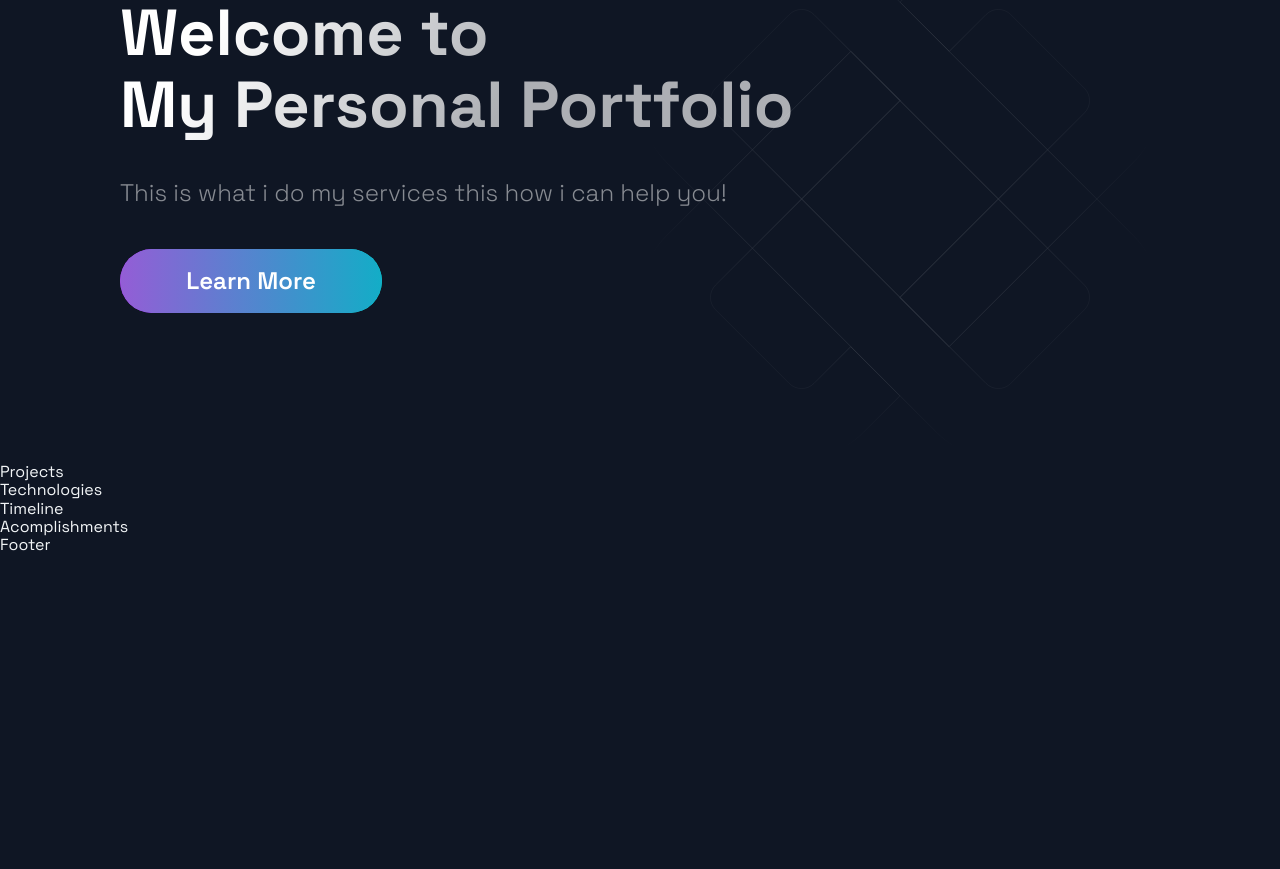
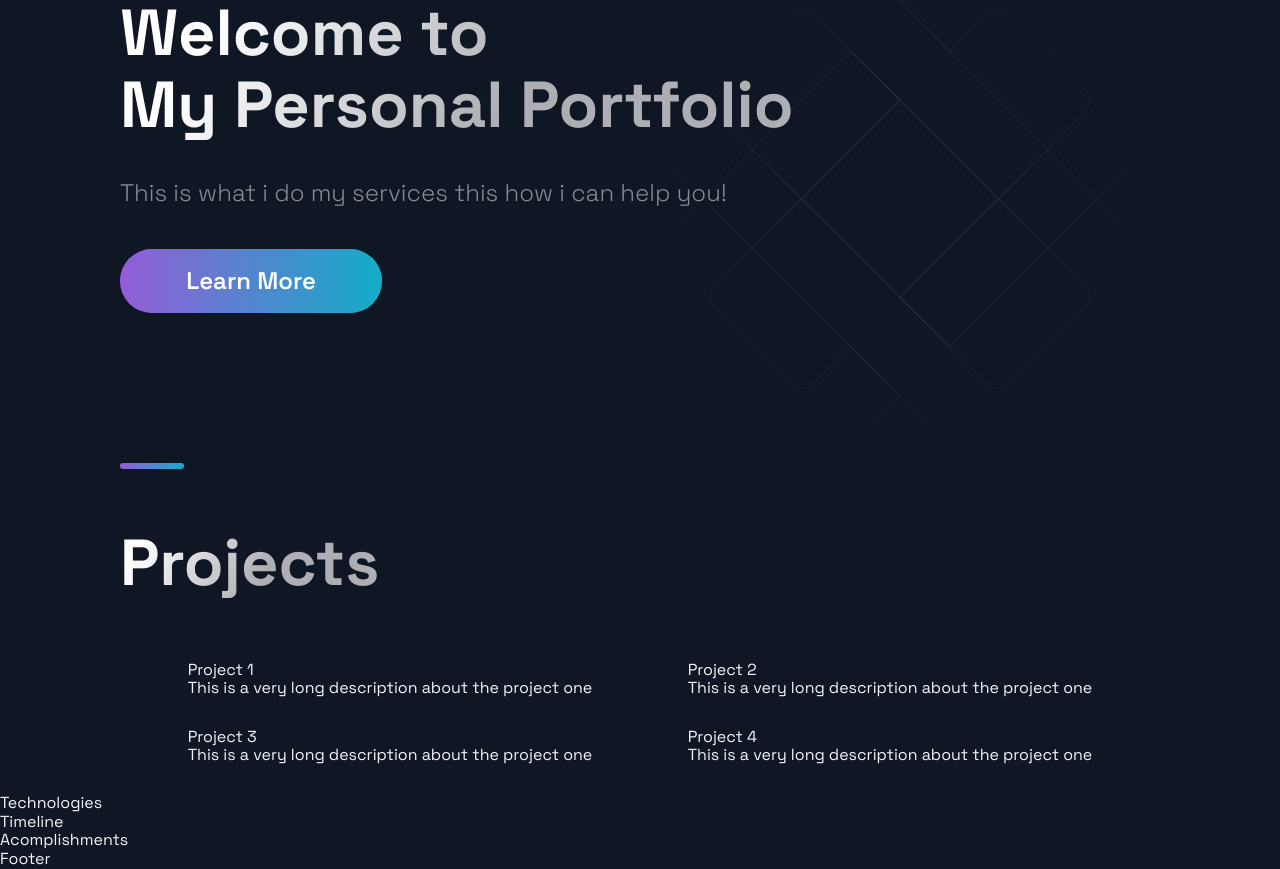
Before and after one commit to Taimur-s/Portfolio-Website, a Next.js app: page / in a window 1280 px wide. Shown: the part 178-1047 px from the top of the page. Before the commit the page ends 800 px from the top, so only its background shows below. Built offline with nearby package versions, Linux system fonts and the light colour scheme.

Commit message:
projects

```diff
--- a/src/components/Projects/Projects.js
+++ b/src/components/Projects/Projects.js
@@ -5,9 +5,31 @@ import { Section, SectionDivider, SectionTitle } from '../../styles/GlobalCompon
 import { projects } from '../../constants/constants';
 
 const Projects = () => (
-  <div>
-    Projects
-  </div>
+  <Section nopadding id='projects'>
+    <SectionDivider/>
+    <SectionTitle main>Projects</SectionTitle>
+    <GridContainer>
+      {[{
+        title: 'Project 1',
+        description:'This is a very long description about the project one'
+      },{
+        title: 'Project 2',
+        description:'This is a very long description about the project one'
+      },{
+        title: 'Project 3',
+        description:'This is a very long description about the project one'
+      },{
+        title: 'Project 4',
+        description:'This is a very long description about the project one'
+      },].map((project) => (
+        <div>
+          {project.title}
+          <br/>
+          {project.description}
+        </div>
+      ))}
+    </GridContainer>
+  </Section>
 );
 
 export default Projects;
```
